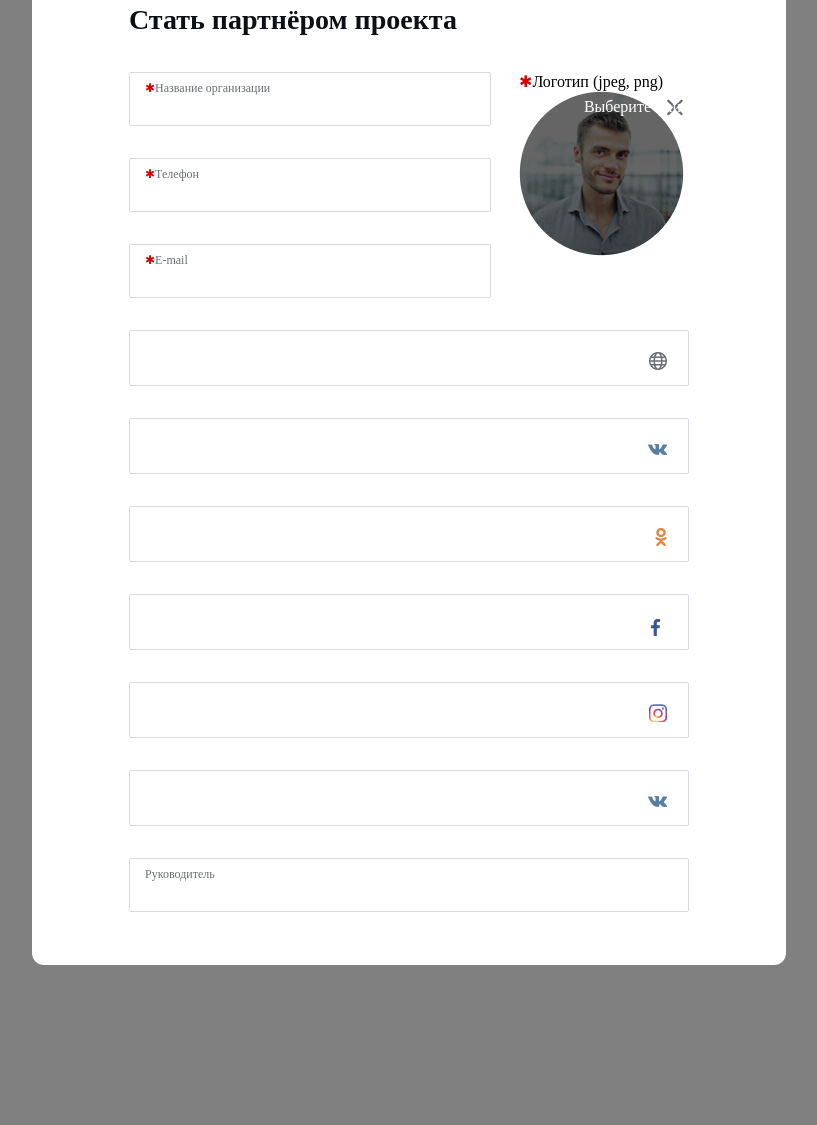
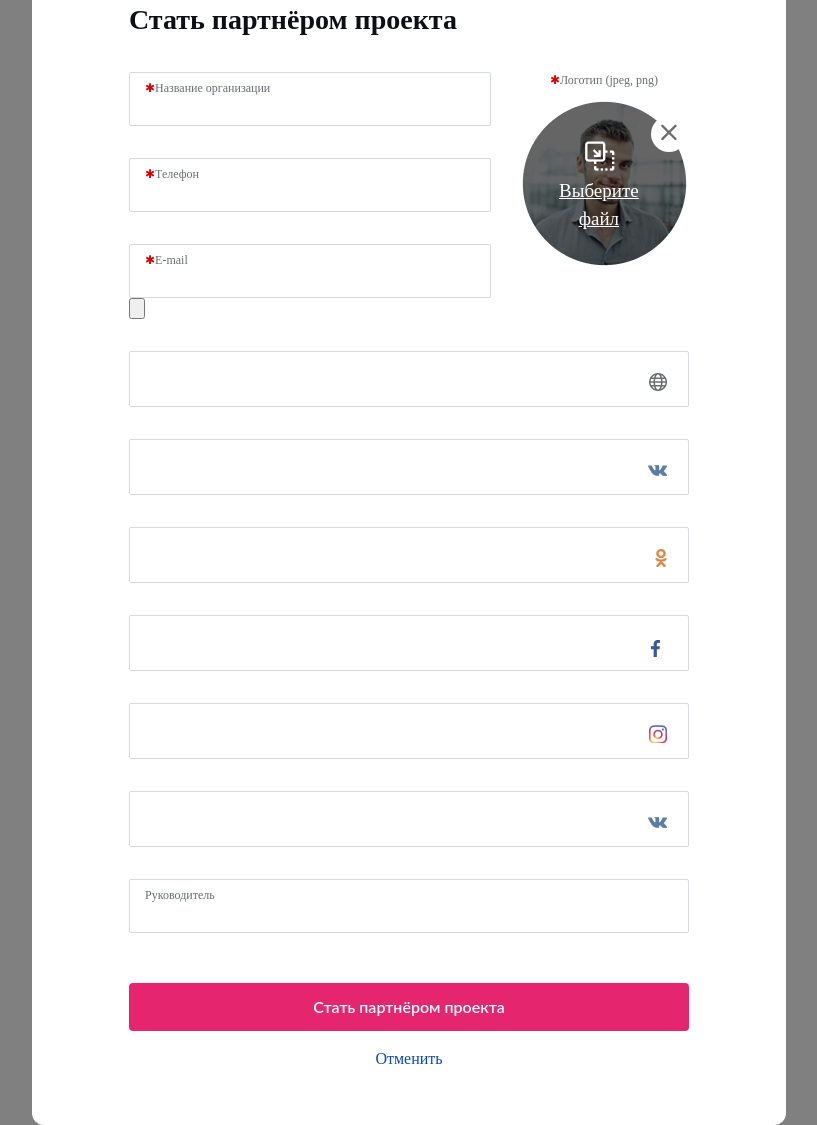
Before and after one commit to lesterrin/TestTaskJFD, a plain HTML site: page practice/1/index.html in a window 1280 px wide. Shown: the part 181-1306 px from the top of the page, without its empty margins (231-1048 px from the left). Before the commit the page ends 1146 px from the top, so only its background shows below. Drawn offline with Linux system fonts and the light colour scheme; a web font is replaced by a local one.

Commit message:
Задание №1 - Верстка формы

```diff
--- a/practice/1/index.html
+++ b/practice/1/index.html
@@ -3,6 +3,9 @@
 <head>
     <meta charset="UTF-8">
     <title>Task 1</title>
+    <link href="https://fonts.cdnfonts.com/css/pt-sans-2" rel="stylesheet">
+    <link href="https://fonts.cdnfonts.com/css/montserrat" rel="stylesheet">
+    <link href="https://fonts.cdnfonts.com/css/lato" rel="stylesheet">
     <link rel="stylesheet" href="./styles.css">
 </head>
 <body>
@@ -24,13 +27,23 @@
                 <label><span class="star">✱</span>E-mail</label>
             </div>
         </div>
-        <div class="image-upload">
-            <div><span class="star">✱</span>Логотип (jpeg, png)</div>
-            <img src="./assets/Ellipse%2044.png"/>
-            <button id="cancel-logo"><img src="./assets/Icon.png"/></button>
-            <label for="file-input">Выберите файл</label>
-            <input id="file-input" type="file"/>
+        <div class="image-block">
+            <div class="logo-title"><span class="star">✱</span>Логотип (jpeg, png)</div>
+            <div class="image-upload">
+                <img id="avatar" src="./assets/Ellipse%2044.png"/>
+                <img id="upload-logo" src="./assets/Vector.png"/>
+                <button id="cancel-logo"><img src="./assets/Icon.png"/></button>
+                <label for="file-input">Выберите<br/>файл</label>
+                <input id="file-input" type="file"/>
+            </div>
         </div>
+    </div>
+    <div class="custom-selector">
+        <input class="trigger" name="direction" type="button"/>
+        <ol class="context-menu">
+            <li value="Экология">Экология</li>
+            <li value="Волонтерство">Волонтерство</li>
+        </ol>
     </div>
     <div class="custom-input">
         <input type="text"/>
@@ -60,6 +73,10 @@
         <input type="text"/>
         <label>Руководитель</label>
     </div>
+    <div class="buttons-block">
+        <input type="button" id="submit-btn" value="Стать партнёром проекта">
+        <input type="button" id="cancel-form-btn" value="Отменить">
+    </div>
 </div>
 <div id="block-div"></div>
 </body>
--- a/practice/1/styles.css
+++ b/practice/1/styles.css
@@ -44,11 +44,31 @@ body {
     justify-content: space-between;
 }
 
+.image-block {
+    margin-top: 32px;
+    text-align: center;
+}
+
+.logo-title {
+    font-family: 'PT Sans';
+    font-style: normal;
+    font-weight: 400;
+    font-size: 12px;
+    line-height: 16px;
+    color: #6A6E72;
+}
+
 .image-upload {
-    margin-top: 32px;
+    margin-top: 13px;
     height: 170px;
     width: 170px;
     position: relative;
+}
+
+#upload-logo {
+    position: absolute;
+    top: 40px;
+    left: 66px;
 }
 
 .image-upload input {
@@ -58,19 +78,28 @@ body {
 .image-upload label {
     cursor: pointer;
     position: absolute;
-    top: 26px;
-    right: 0px;
+    top: 76px;
+    left: 40px;
     color: #fff;
+    font-family: 'PT Sans';
+    font-style: normal;
+    font-weight: 400;
+    font-size: 19px;
+    line-height: 28px;
+    text-align: center;
+    text-decoration-line: underline;
 }
 
 #cancel-logo {
     position: absolute;
-    right: 0;
-    top: 26px;
+    right: 2px;
+    top: 15px;
     background-color: #fff;
     border-radius: 50%;
     border: none;
     cursor: pointer;
+    width: 36px;
+    height: 36px;
 }
 
 .short-inputs {
@@ -118,3 +147,42 @@ body {
 .star {
     color: #D90000;
 }
+
+.custom-selector .context-menu {
+    display: none;
+
+}
+
+#submit-btn {
+    background: #E5266E;
+    border-radius: 4px;
+    font-family: 'Lato';
+    font-style: normal;
+    font-weight: 600;
+    font-size: 16px;
+    line-height: 18px;
+    text-align: center;
+    color: #FFFFFF;
+    width: 100%;
+    padding: 15px 0;
+    border: none;
+    cursor: pointer;
+}
+
+#cancel-form-btn {
+    font-family: 'PT Sans';
+    font-style: normal;
+    font-weight: 400;
+    font-size: 16px;
+    line-height: 24px;
+    color: #0848C0;
+    background-color: #fff;
+    border: none;
+    cursor: pointer;
+    margin-top: 15px;
+}
+
+.buttons-block {
+    text-align: center;
+    margin-top: 50px;
+}
```
Also changed, not shown: practice/1/assets/Vector.png (added).
